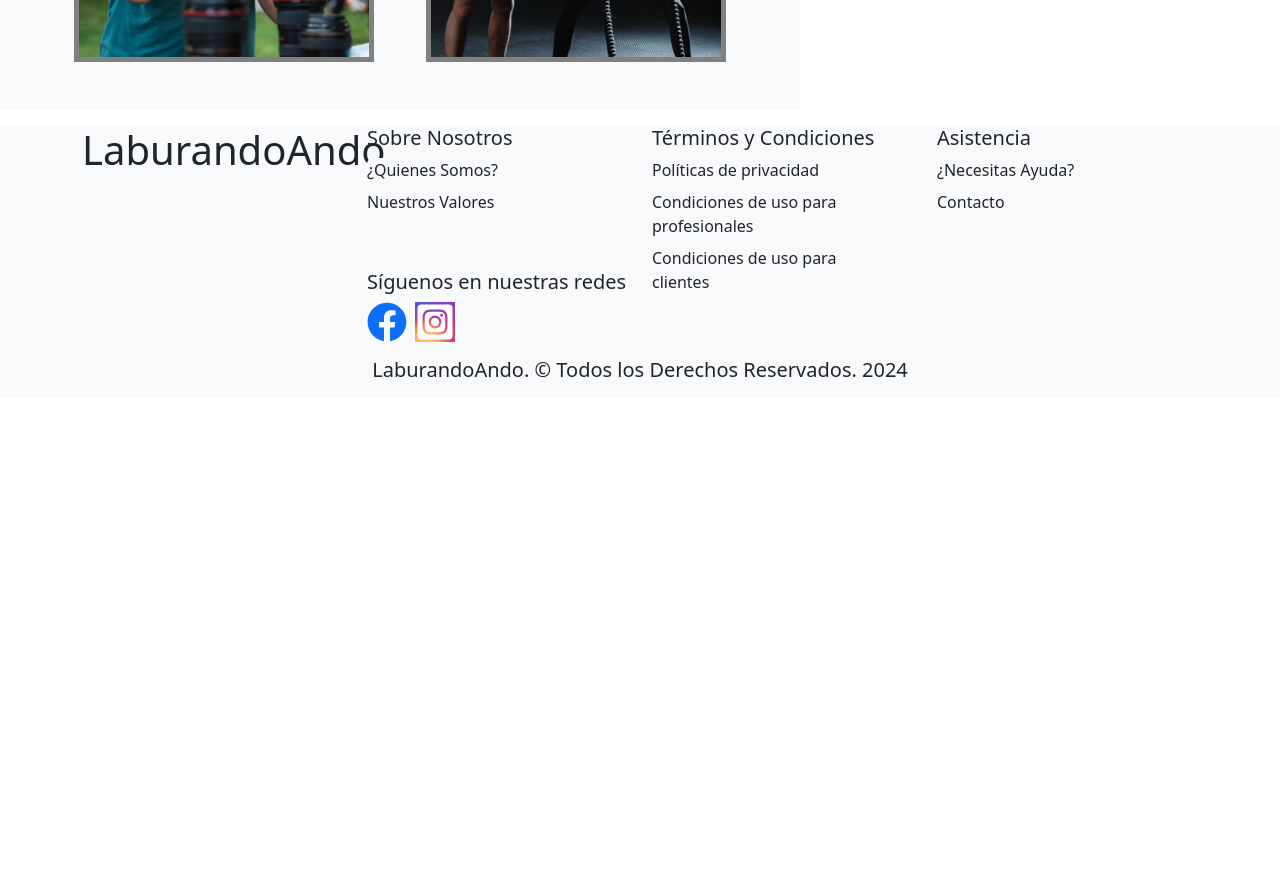
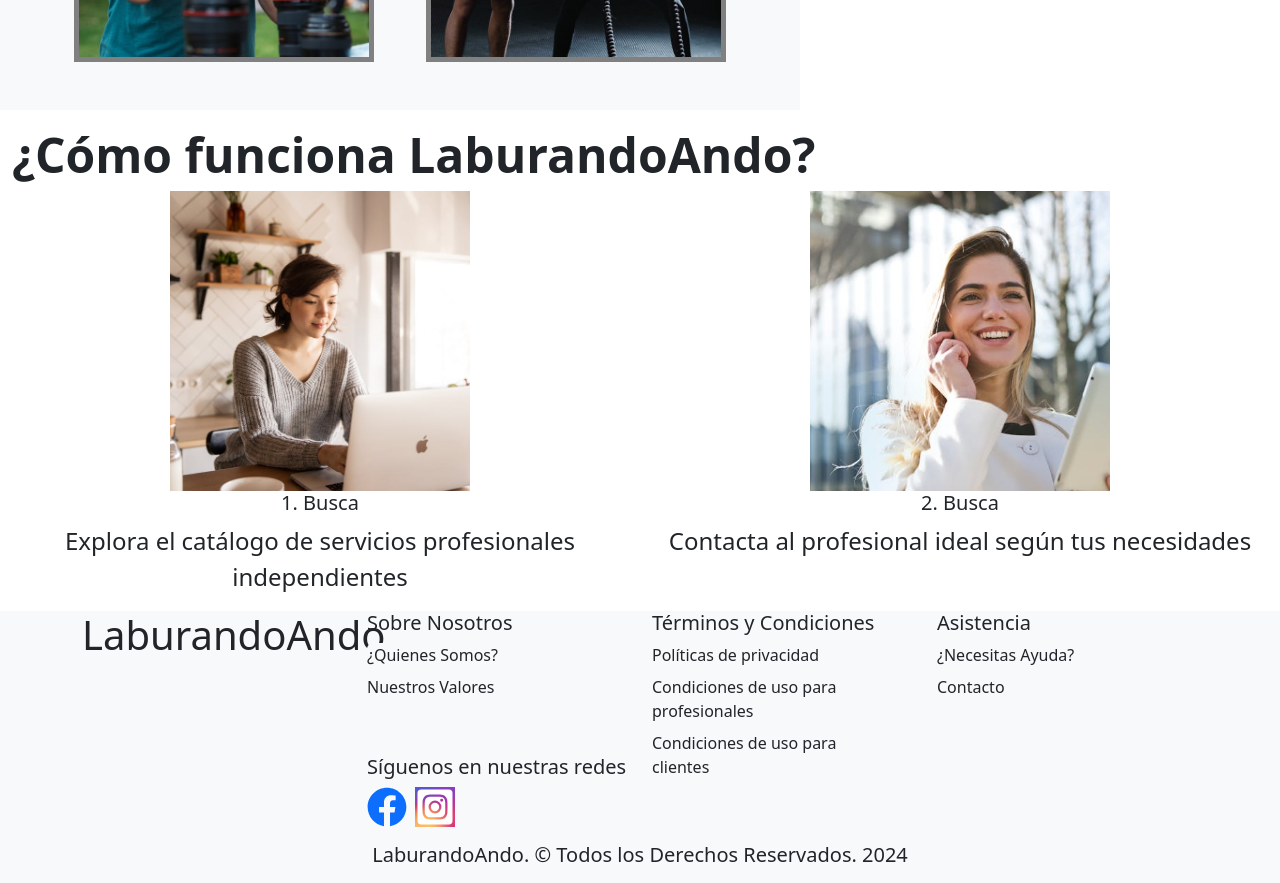
Before and after one commit to FranprzDev/LaburandoAndo, a React (Vite) app: page / in a window 1280 px wide. Shown: the part 1260-2143 px from the top of the page. Before the commit the page ends 1658 px from the top, so only its background shows below. Built offline with nearby package versions, Linux system fonts and the light colour scheme.

Commit message:
Se hizo el apartado de como funciona laburandoAndo y se incluyeron dos imagenes

```diff
--- a/src/App.css
+++ b/src/App.css
@@ -50,3 +50,9 @@
     background-color: #501c46;
     color: white;
 }
+
+.imgHome{
+    width: 300px;
+    height: 300px;
+    object-fit: cover;
+}
--- /dev/null
+++ b/src/components/inicio/EncontrarAnunciar.jsx
@@ -0,0 +1,29 @@
+import React from 'react'
+import { Col, Container, Row } from 'react-bootstrap'
+import Busca from '../../img/Busca.jpg'
+import Contacto from '../../img/Contacto.jpg'
+const EncontrarAnunciar = () => {
+  return (
+    <Container fluid>
+      <h2 className='display-5 fw-bold'>¿Cómo funciona LaburandoAndo?</h2>
+      <Row className='text-center'>
+        <Col md={6}>
+          <div>
+            <img className='imgHome' src={Busca} alt="Buscar profesional" />
+          </div>
+          <h5>1. Busca</h5>
+          <p className='fs-4'>Explora el catálogo de servicios profesionales independientes</p>
+        </Col>
+        <Col md={6}>
+        <div>
+            <img className='imgHome' src={Contacto} alt="Contactar profesional" />
+          </div>
+          <h5>2. Busca</h5>
+          <p className='fs-4'>Contacta al profesional ideal según tus necesidades</p>
+        </Col>
+      </Row>
+    </Container>
+  )
+}
+
+export default EncontrarAnunciar
--- a/src/pages/Home.jsx
+++ b/src/pages/Home.jsx
@@ -4,6 +4,7 @@ import Educacion from '../img/Educacion.jpg'
 import Electricista from '../img/Electricista.jpg'
 import Fotografo from '../img/Fotografo.jpg'
 import Trainer from '../img/Trainer.jpg'
+import EncontrarAnunciar from "../components/inicio/EncontrarAnunciar";
 const Home = () => {
   return (
     <section className="mainSection">
@@ -36,6 +37,7 @@ const Home = () => {
           </Col>
         </Row>
       </Container>
+      <EncontrarAnunciar/>
     </section>
   );
 };
```
Also changed, not shown: src/img/Busca.jpg (added), src/img/Contacto.jpg (added).
